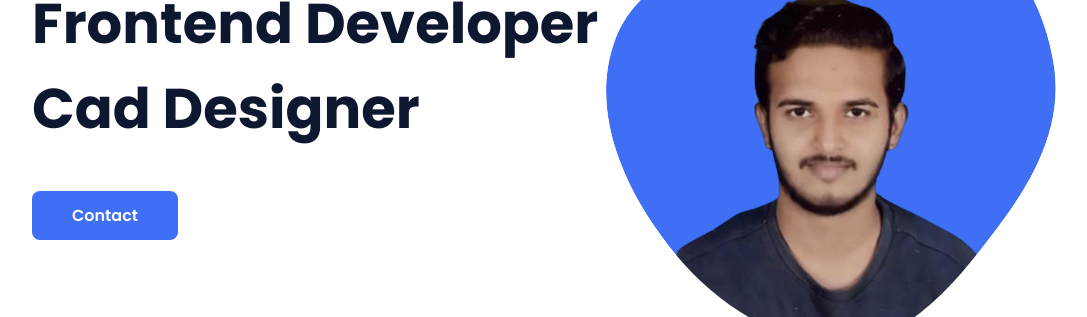
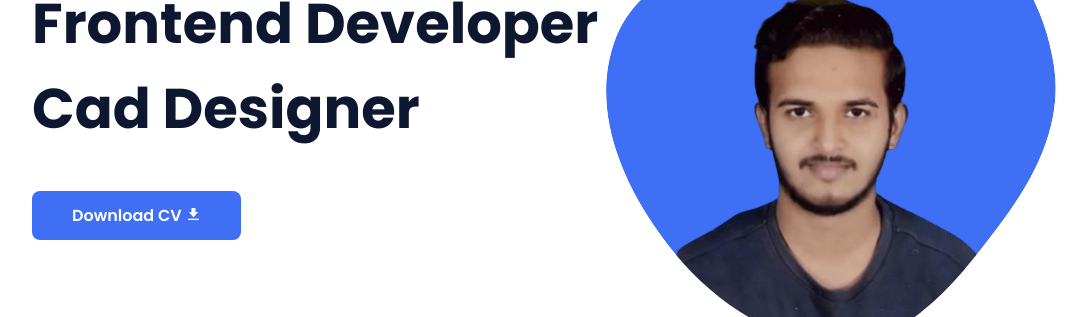
Before and after one commit to GSR07/Portfolio-Ganesh, a plain HTML site: page index.html in a window 1280 px wide. Shown: the part 349-666 px from the top of the page, without its empty margins (96-1183 px from the left). Drawn offline with nearby package versions, Linux system fonts and the light colour scheme.

Commit message:
Update index.html

```diff
--- a/index.html
+++ b/index.html
@@ -45,7 +45,7 @@
                     Developer <br> Cad Designer
                 </h1>
 
-                <a href="#" class="button">Contact</a>
+                <a download="" href="assets/cv.pdf" class="button">Download CV <i class='bx bxs-download'></i></a>
             </div>
 
             <div class="home__social">
```
